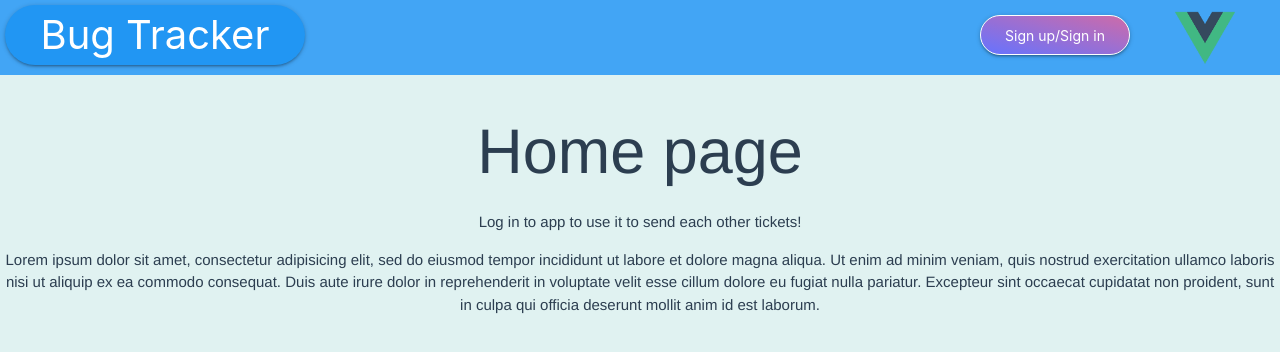
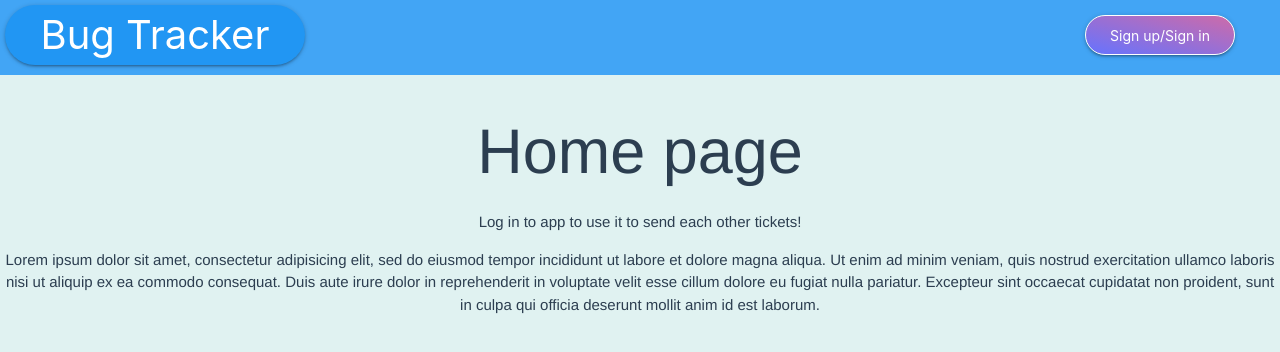
Before and after one commit to notTGY/vue-first-try, a Vue app: page / in a window 1280 px wide. Shown: the top 352 px of the page. Built offline with nearby package versions, Linux system fonts and the light colour scheme.

Commit message:
removed logo, to be safe

```diff
--- a/src/components/Navbar.vue
+++ b/src/components/Navbar.vue
@@ -19,7 +19,7 @@
       Sign up/Sign in
     </button>
 
-    <img alt="Vue logo" src="../assets/logo.png" />
+    <!--<img alt="Vue logo" src="../assets/logo.png" />-->
   </div>
 </div>
 </template>
```
